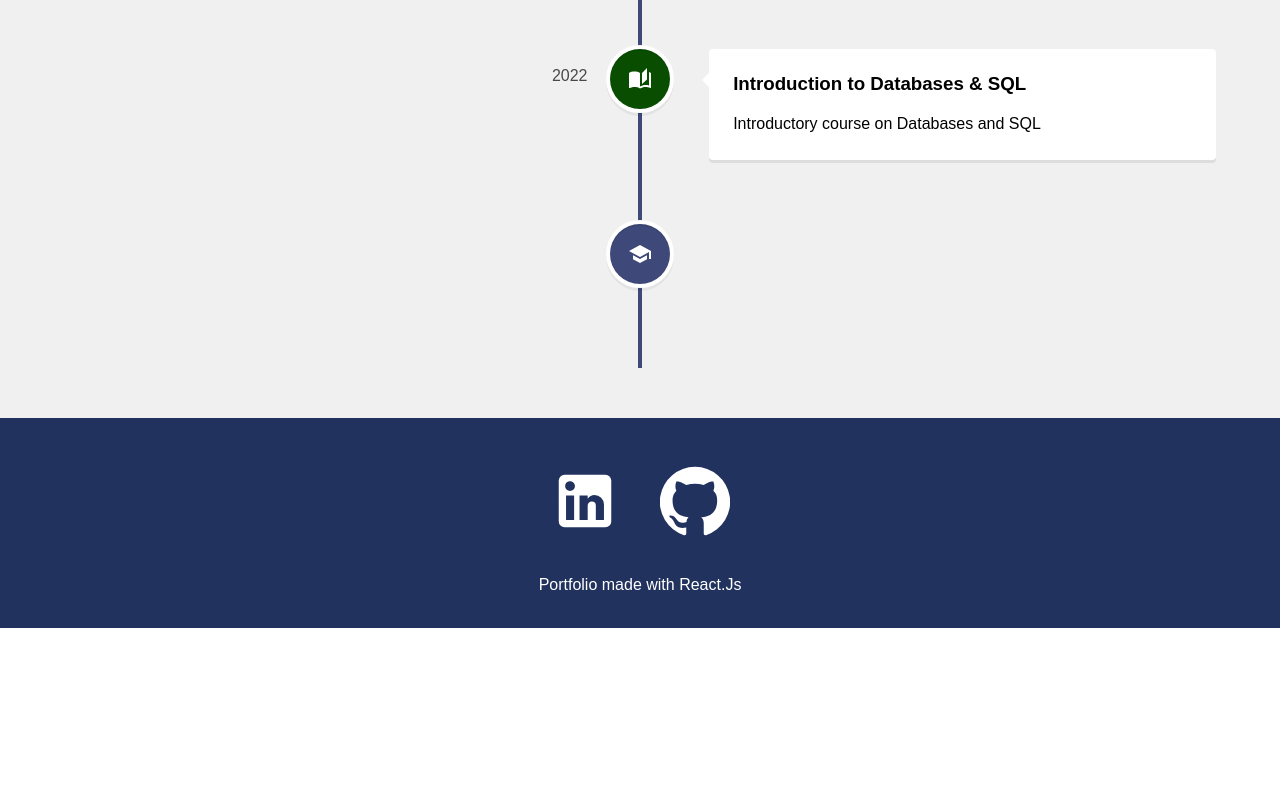
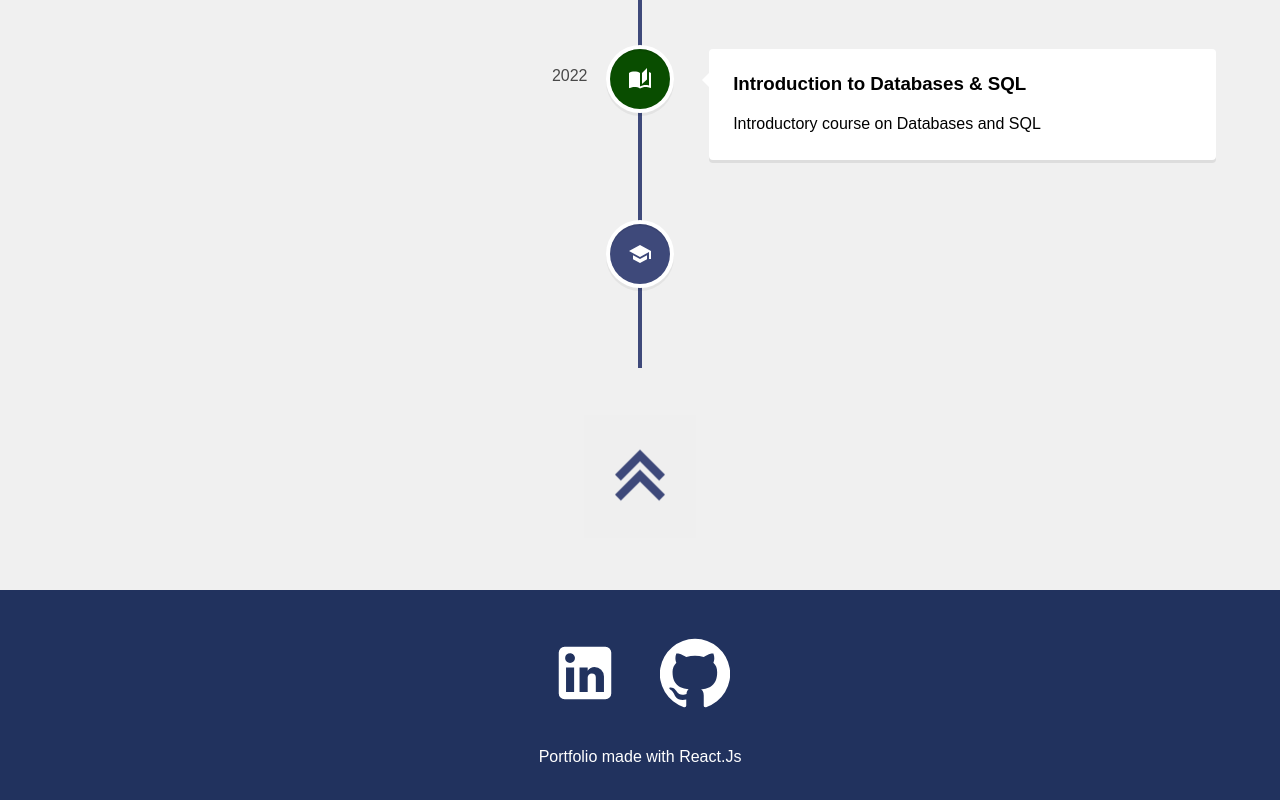
Before and after one commit to LucasButto/Portafolio, a React (Create React App) app: page /experience in a window 1280 px wide. Shown: the part 987-1787 px from the top of the page. Before the commit the page ends 1615 px from the top, so only its background shows below. Built offline with nearby package versions, Linux system fonts and the light colour scheme.

Commit message:
scroll button added to experience window

```diff
--- a/src/pages/Experience.js
+++ b/src/pages/Experience.js
@@ -8,6 +8,8 @@ import SchoolIcon from "@material-ui/icons/School";
 import WorkIcon from "@material-ui/icons/Work";
 import AutoStoriesIcon from "@mui/icons-material/AutoStories";
 import TimelineElement from "../components/TimelineElement";
+import ScrollButton from "../components/ScrollButton";
+import "../styles/Experience.css";
 
 const Experience = () => {
   return (
@@ -101,6 +103,7 @@ const Experience = () => {
           />
         </VerticalTimelineElement>
       </VerticalTimeline>
+      <ScrollButton/>
     </div>
   );
 };
--- /dev/null
+++ b/src/styles/Experience.css
@@ -0,0 +1,6 @@
+.experience {
+    display: flex;
+    flex-direction: column;
+    justify-content: center;
+    align-items: center;
+}
```
